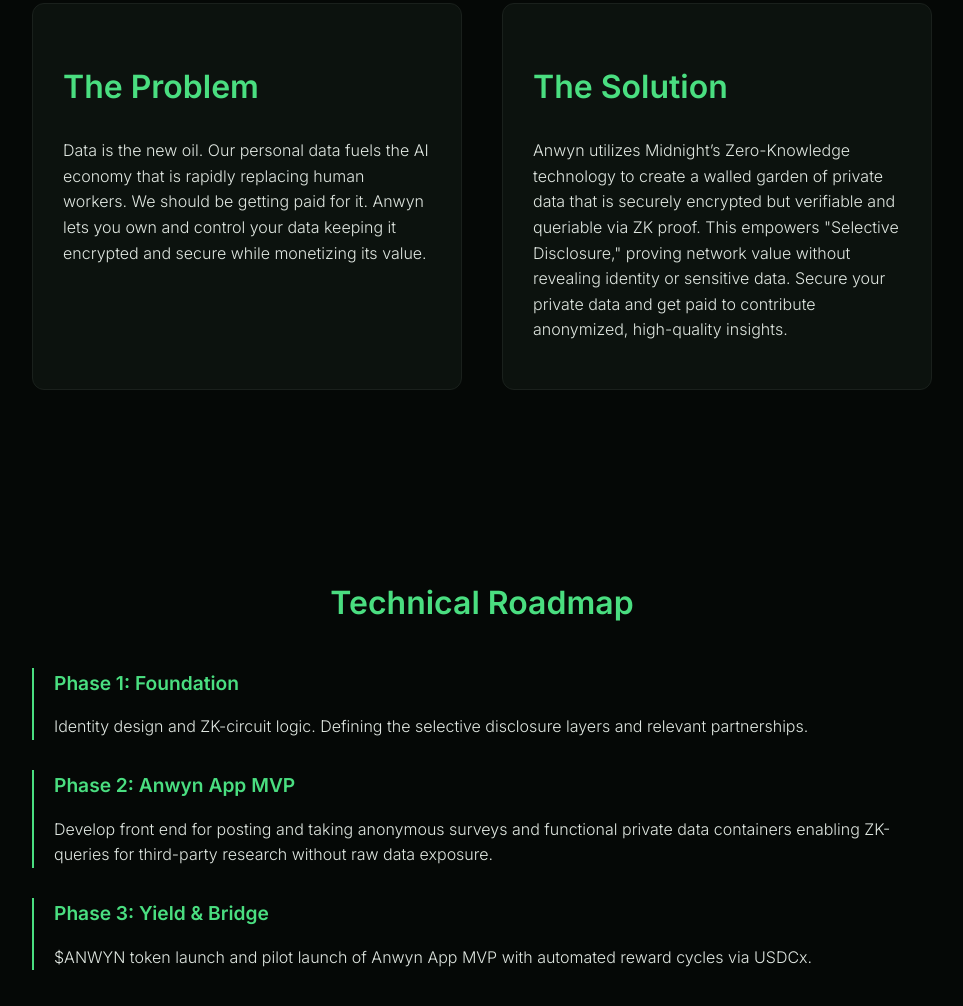
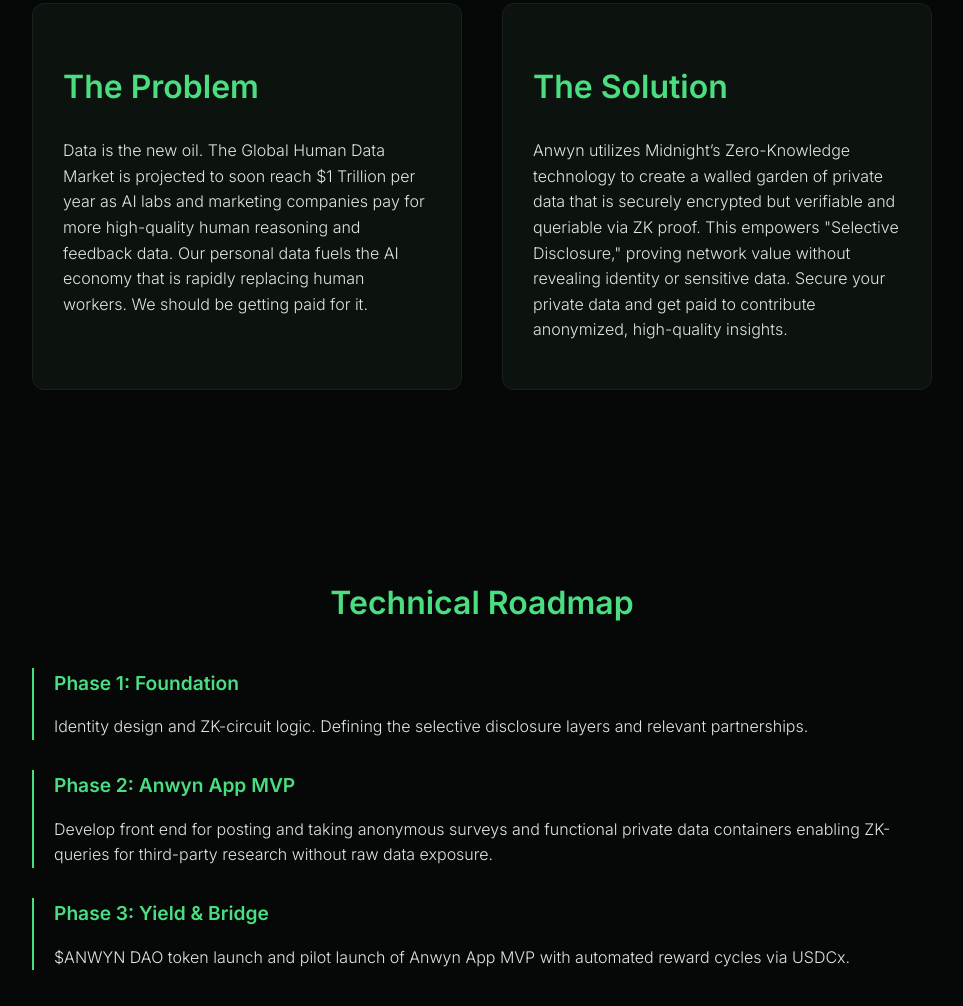
Before and after one commit to Anwyn-io/anwyn-landing, a plain HTML site: page index.html in a window 1280 px wide. Shown: the part 1078-2084 px from the top of the page, without its empty margins (158-1121 px from the left). Drawn offline with Linux system fonts and the light colour scheme.

Commit message:
Update index.html

```diff
--- a/index.html
+++ b/index.html
@@ -59,7 +59,7 @@
         <div class="grid">
             <div class="box">
                 <h2>The Problem</h2>
-                <p>Data is the new oil. Our personal data fuels the AI economy that is rapidly replacing human workers. We should be getting paid for it. Anwyn lets you own and control your data keeping it encrypted and secure while monetizing its value.</p>
+                <p>Data is the new oil. The Global Human Data Market is projected to soon reach $1 Trillion per year as AI labs and marketing companies pay for more high-quality human reasoning and feedback data. Our personal data fuels the AI economy that is rapidly replacing human workers. We should be getting paid for it.</p>
             </div>
             <div class="box">
                 <h2>The Solution</h2>
@@ -81,7 +81,7 @@
             </div>
             <div class="roadmap-item">
                 <h3>Phase 3: Yield & Bridge</h3>
-                <p>$ANWYN token launch and pilot launch of Anwyn App MVP with automated reward cycles via USDCx.</p>
+                <p>$ANWYN DAO token launch and pilot launch of Anwyn App MVP with automated reward cycles via USDCx.</p>
             </div>
         </div>
     </section>
```
